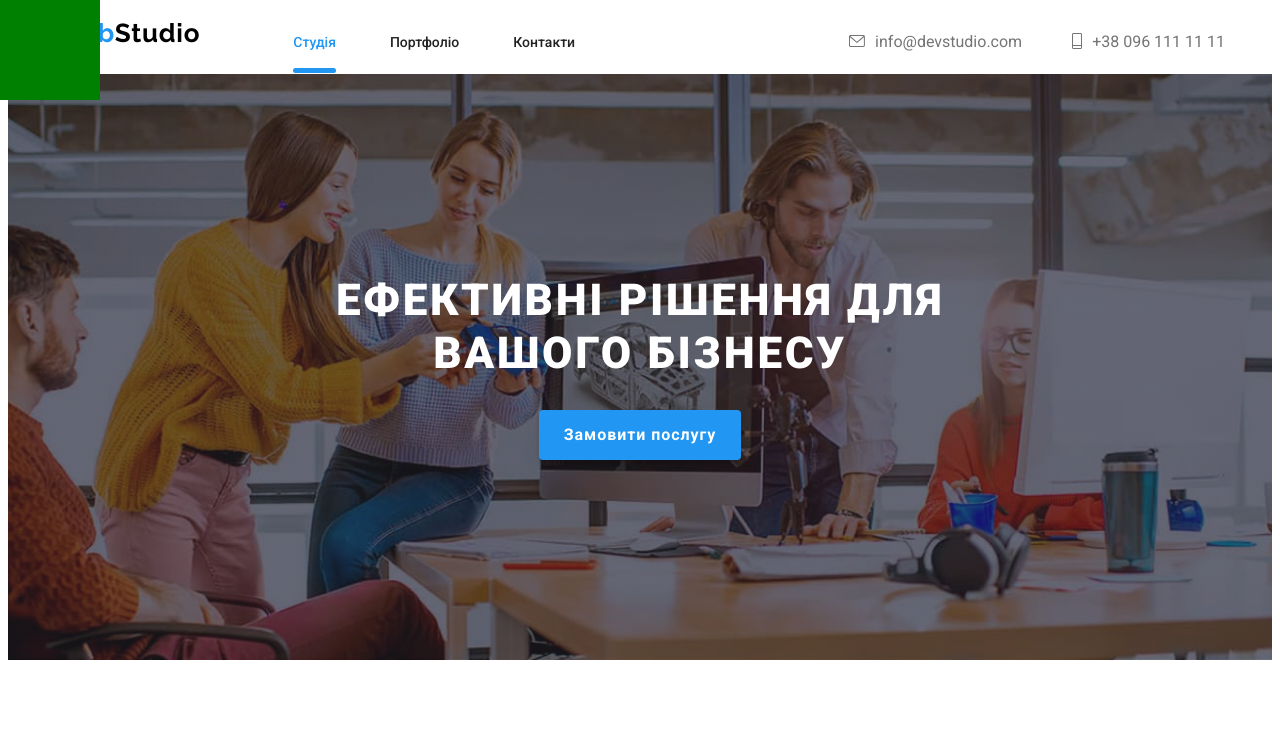
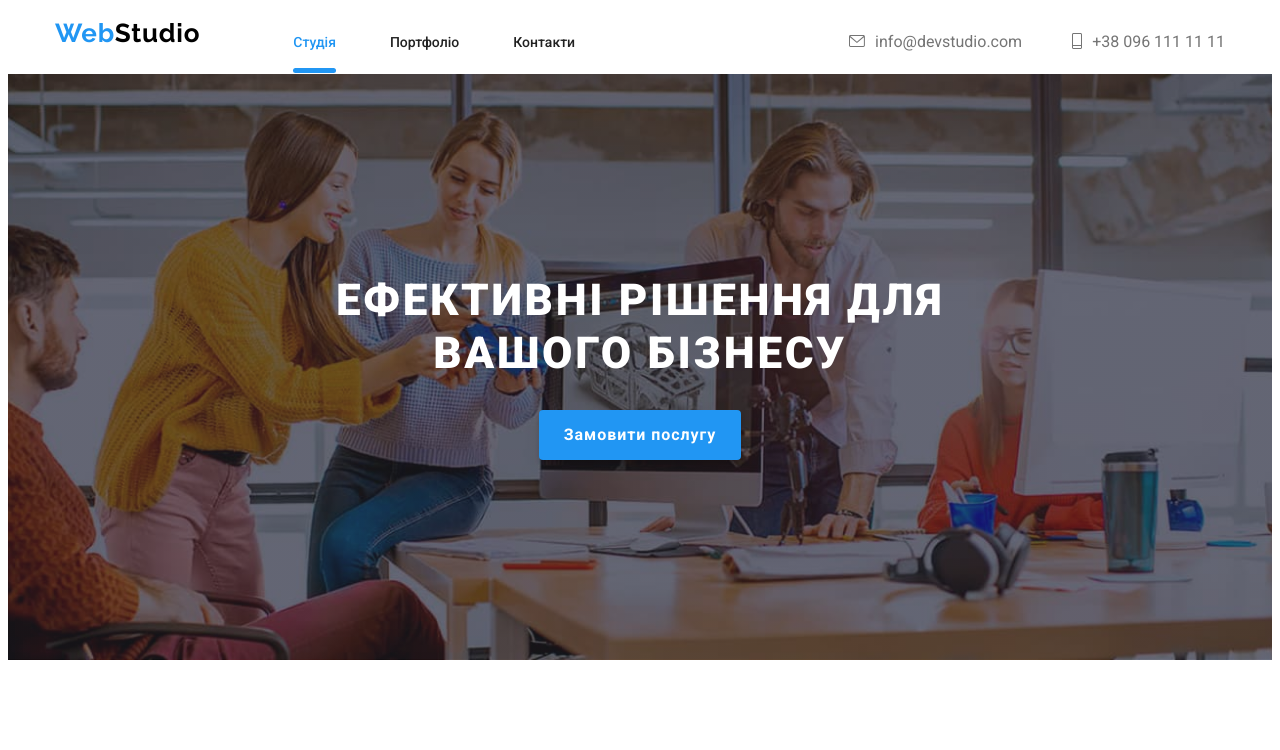
Before and after one commit to Vllaaddd/goiteens-homework-position, a plain HTML site: page index.html in a window 1280 px wide. Shown: the top 750 px of the page. Drawn offline with Linux system fonts and the light colour scheme.

Commit message:
Update style.css

```diff
--- a/style.css
+++ b/style.css
@@ -680,7 +680,7 @@ border: 0.5px solid #ECECEC;
     letter-spacing: 0.03em;
 }
 
-.cube{
+/* .cube{
     width: 100px;
     height: 100px;
     position: absolute;
@@ -717,4 +717,4 @@ border: 0.5px solid #ECECEC;
         top: 0;
         background-color: blue;
     }
-}
+} */
```
